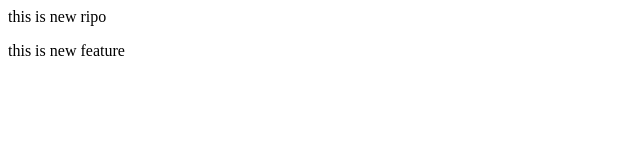
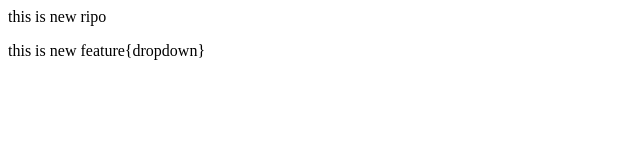
Before and after one commit to dinesh0313/localrepo, a plain HTML site: page index.html in a window 1280 px wide. Shown: the full height of the page, 0-640 px from the left. Drawn offline with Linux system fonts and the light colour scheme.

Commit message:
add dropdown

```diff
--- a/index.html
+++ b/index.html
@@ -1,2 +1,2 @@
 <p>this is new ripo</p>
-<p>this is new feature</p>
+<p>this is new feature{dropdown}</p>
```
